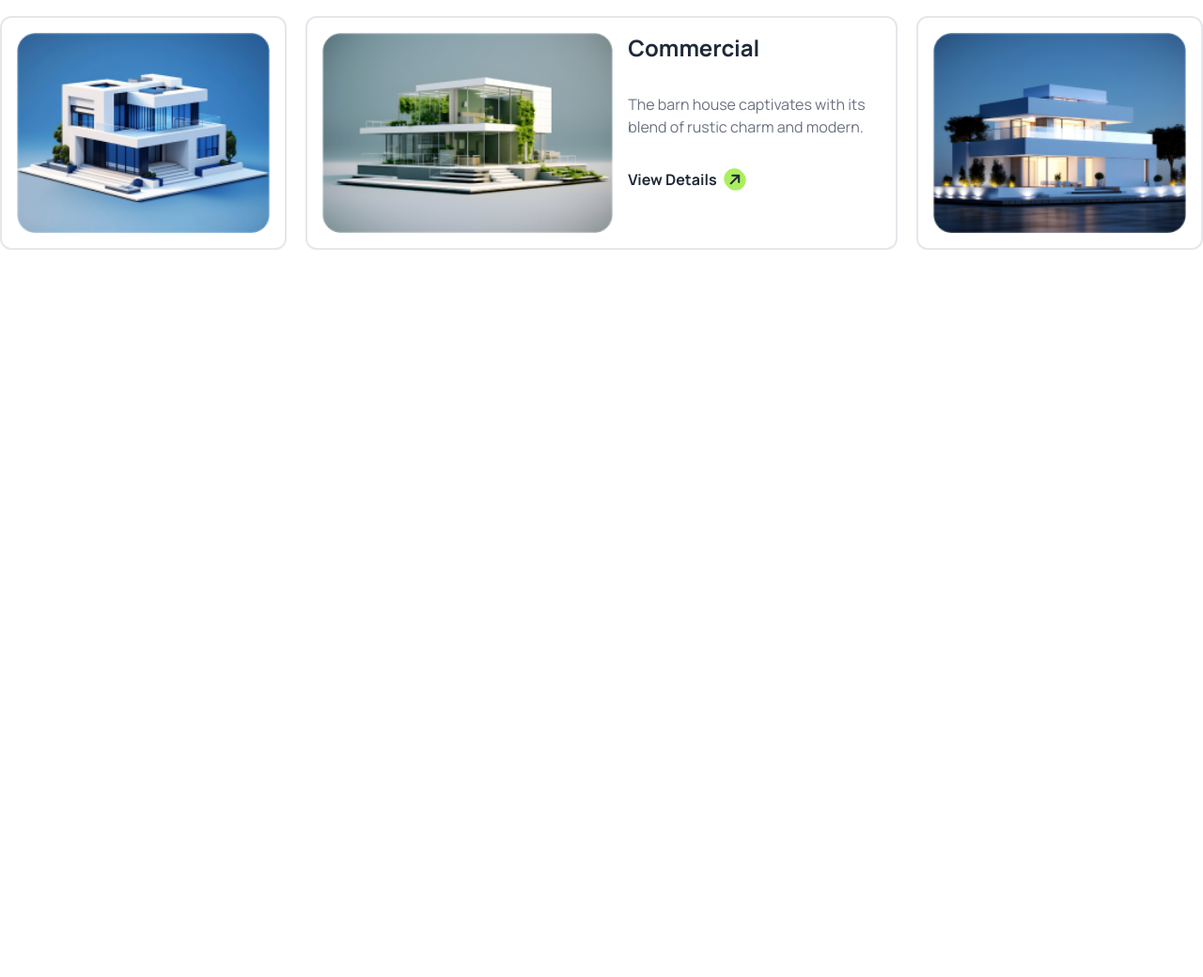
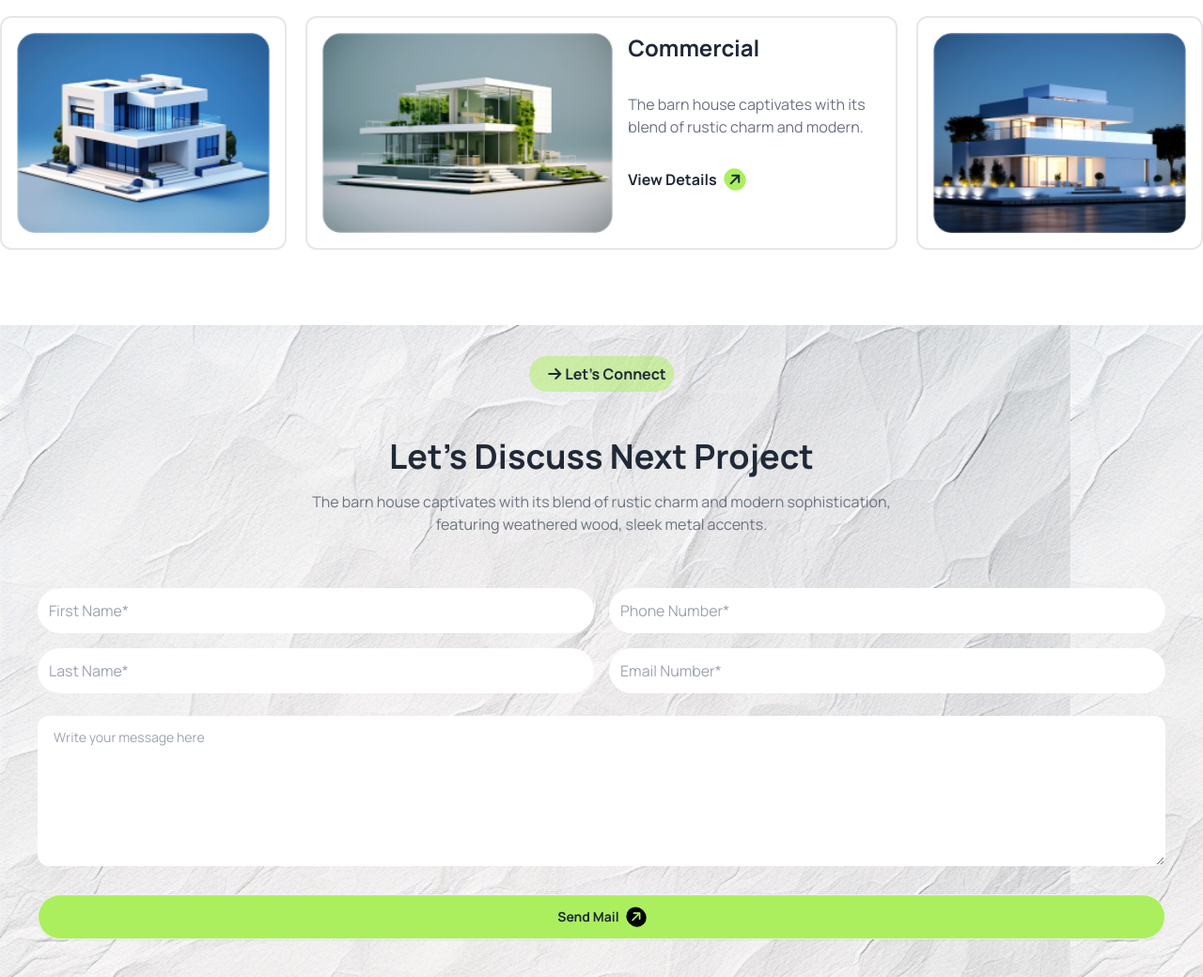
Before and after one commit to Abubokkor98/third-assignment, a plain HTML site: page index.html in a window 1280 px wide. Shown: the part 2715-3755 px from the top of the page at 94% size. Before the commit the page ends 2981 px from the top, so only its background shows below. Drawn offline with nearby package versions, Linux system fonts and the light colour scheme.

Commit message:
Contact section added

```diff
--- a/index.html
+++ b/index.html
@@ -35,6 +35,9 @@
      <style>
           .font-Manrope{
             font-family: "Manrope", sans-serif;
+         }
+         .contact-bg{
+          background-image: url(./assets/bg.jpg);
          }
      </style>
 </head>
@@ -214,8 +217,38 @@
                   </div>
              </section>
           <!--Latest work section end -->
+
+                   <!-- contact section -->
+                   <section class="contact-bg mt-20">
+                    <div class="space-y-4">
+                        <div class="text-center lg:p-10">
+                            <a class="font-bold bg-view-btn p-2 rounded-full"><i class="fa-solid fa-arrow-right p-1 ml-2"></i>Let’s Connect</a>
+                        </div>
+                        <h2 class="text-center text-4xl font-bold">Let’s Discuss Next Project</h2>
+                        <p class="text-center text-gray-500">The barn house captivates with its blend of rustic charm and modern sophistication,<br> featuring weathered wood, sleek metal accents.</p>
+                    </div>
+                        <div class="lg:p-10">
+                            <div class="grid lg:grid-cols-2 gap-4 mt-4">
+                                <input class="p-3 rounded-full" type="text" placeholder="First Name*">
+                                <input class="p-3 rounded-full" type="text" placeholder="Phone Number*">
+                                <input class="p-3 rounded-full" type="text" placeholder="Last Name*">
+                                <input class="p-3 rounded-full" type="text" placeholder="Email Number*">
+                            </div>
+                            <br>
+                    <div>
+                        <textarea class="textarea w-full h-40 rounded-xl" placeholder="Write your message here"></textarea><br><br>
+                       <div class="text-center">
+                        <button class="btn btn-block bg-arrow font-bold rounded-full">Send Mail<i class="fa-solid fa-arrow-right -rotate-45 p-1 rounded-full bg-black text-arrow"></i></button>
+                       </div>
+                    </div>
+                        </div>
+
+             </section>
+             <!-- contact section end -->
     </main>
-    <footer></footer>
+    <footer>
+
+    </footer>
 
 </body>
 </html>
```
